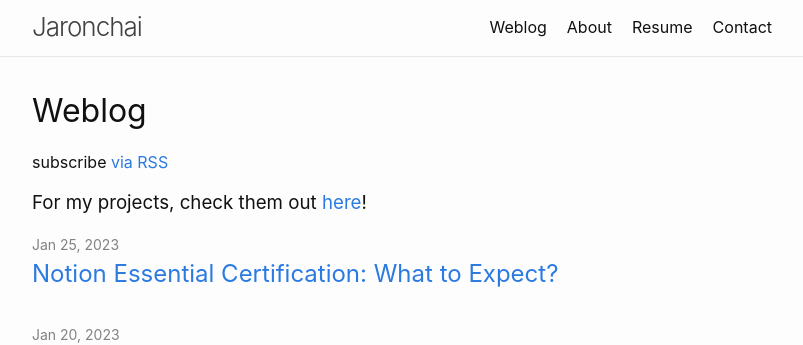
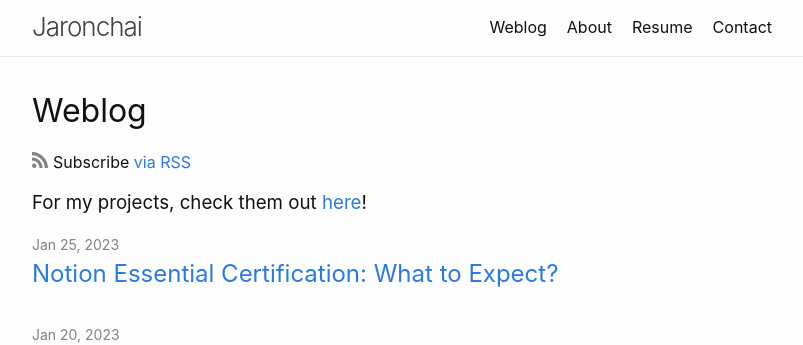
Before and after one commit to jarondlk/jaronchai-blog, a Jekyll site: the page built from pages/weblog.markdown, in a window 1280 px wide and 1400 px high. Shown: the top 345 px of the window, without its empty margins (238-1041 px from the left). Built offline with Jekyll 4.4.1, drawn with Linux system fonts in a browser that asks for light colours.

Commit message:
Fix rss svg

```diff
--- a/_layouts/home.html
+++ b/_layouts/home.html
@@ -7,7 +7,11 @@ layout: default
   <h1 class="page-heading">{{ page.title }}</h1>
   {%- endif -%}
 
-  <p class="rss-subscribe">subscribe <a href="{{ "/feed.xml" | relative_url }}">via RSS</a></p>
+  <p class="rss-subscribe">
+    <svg class="svg-icon orange">
+      <use xlink:href="{{ 'assets/minima-social-icons.svg#rss' | relative_url }}"></use>
+    </svg>Subscribe <a href="{{ "/feed.xml" | relative_url }}">via RSS</a>
+  </p>
 
   {{ content }}
 
@@ -30,7 +34,6 @@ layout: default
     {%- endfor -%}
   </ul>
 
-  <p class="rss-subscribe">subscribe <a href="{{ "/feed.xml" | relative_url }}">via RSS</a></p>
   {%- endif -%}
 
   <br />
```
